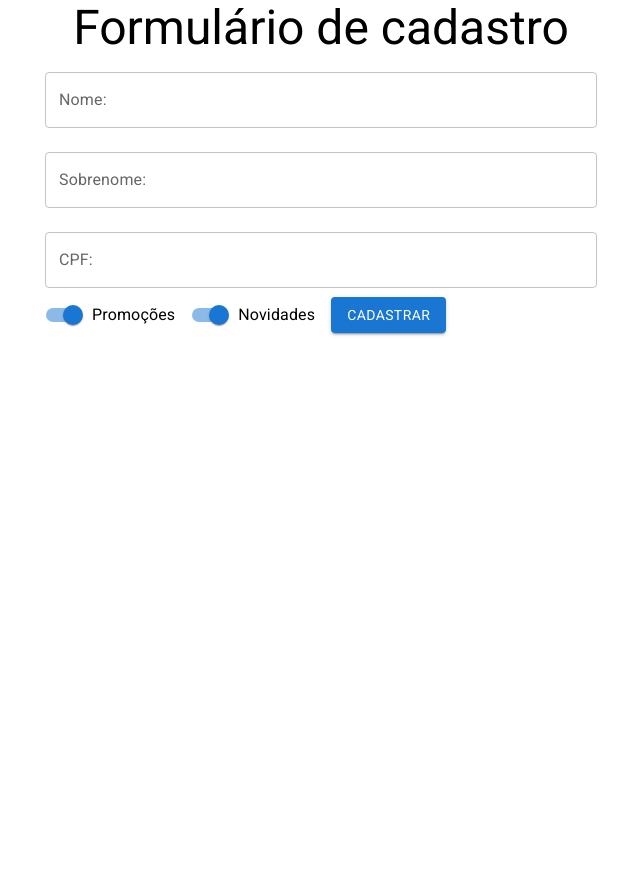
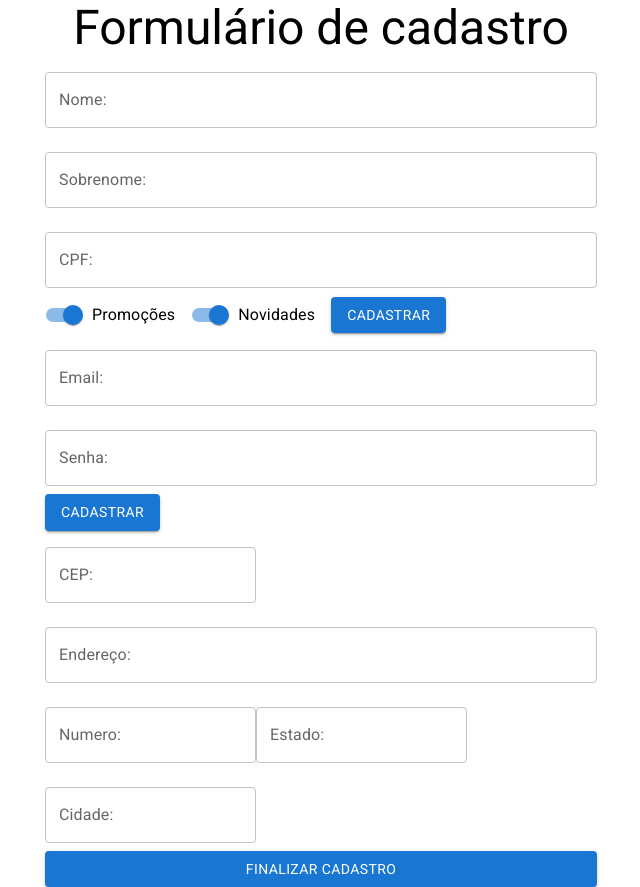
Before and after one commit to AlanFabricioBarbosa/formReact, a React (Create React App) app: page / in a window 1280 px wide. Shown: the whole page, without its empty margins (319-959 px from the left). Before the commit the page ends 800 px from the top, so only its background shows below. Built offline with nearby package versions, Linux system fonts and the light colour scheme; the HTML template or start-up script is replaced by a standard one.

Commit message:
:sparkles: Criado outras partes do formulário(Usuario, entregas)

```diff
--- /dev/null
+++ b/src/Components/FormularioCadastro/DadosEntregas.jsx
@@ -0,0 +1,54 @@
+import { TextField, Button } from '@mui/material'
+import React from 'react'
+
+function DadosEntrega() {
+    return(
+        <form>
+            <TextField
+                id="cep"
+                label="CEP:"
+                type="number"
+                variant='outlined'
+                margin='normal'
+            />
+            <TextField
+                id="endereco"
+                label="Endereço:"
+                type="text"
+                variant='outlined'
+                fullWidth
+                margin='normal'
+            />
+            <TextField
+                id="numero"
+                label="Numero:"
+                type="number"
+                variant='outlined'
+                margin='normal'
+            />
+            <TextField
+                id="estado"
+                label="Estado:"
+                type="text"
+                variant='outlined'
+                margin='normal'
+            />
+            <TextField
+                id="cidade"
+                label="Cidade:"
+                type="text"
+                variant='outlined'
+                margin='normal'
+            />
+            <Button
+                type="submit"
+                variant='contained'
+                color='primary'
+                fullWidth>
+                    Finalizar Cadastro
+            </Button>
+        </form>
+    )
+}
+
+export default DadosEntrega
--- /dev/null
+++ b/src/Components/FormularioCadastro/DadosPessoais.jsx
@@ -0,0 +1,84 @@
+import Button from '@mui/material/Button'
+import TextField from '@mui/material/TextField'
+import Switch from '@mui/material/Switch'
+import FormControlLabel from '@mui/material/FormControlLabel'
+import React, { useState } from 'react'
+
+
+function DadosPessoais({aoEnviar, validarCPF}) {
+    const [nome, setNome] = useState("")
+    const [sobrenome, setSobrenome] = useState("")
+    const [cpf, setCpf] = useState("")
+    const [promocoes, setPromocoes] = useState("true")
+    const [novidades, setNovidades] = useState("true")
+
+    const[erros, setErros] = useState({cpf:{valido:true, texto:""}})
+
+    return(
+        <form onSubmit={(event)=> {
+                event.preventDefault();
+                aoEnviar({nome, sobrenome, cpf, novidades, promocoes})
+            }}
+        >
+            <TextField
+                value={nome}
+                onChange={(event) => {
+                        setNome(event.target.value)
+                    }
+                }
+                id='nome'
+                label='Nome:'
+                variant='outlined'
+                fullWidth
+                margin='normal'/>
+            <TextField
+                value={sobrenome}
+                onChange={(event) => {
+                        setSobrenome(event.target.value)
+                    }
+                }
+                id='sobrenome'
+                label='Sobrenome:'
+                variant='outlined'
+                fullWidth
+                margin='normal'/>
+            <TextField
+                value={cpf}
+                onChange={(event) => {
+                        setCpf(event.target.value)
+                    }
+                }
+                onBlur={(event) =>{
+                    const valido = validarCPF(event.target.value)
+                    setErros({cpf:valido})
+                }}
+                error={!erros.cpf.valido}
+                helperText={erros.cpf.texto}
+                id='cpf'
+                label='CPF:'
+                variant='outlined'
+                fullWidth
+                margin='normal'/>
+            <FormControlLabel
+                label='Promoções'
+                control={<Switch checked={promocoes} onChange={(event) =>{
+                    setPromocoes(event.target.checked)
+                }} name='promocoes' defaultChecked={promocoes} />}
+            />
+            <FormControlLabel
+                label='Novidades'
+                control={<Switch checked={novidades} onChange={(event) =>{
+                    setNovidades(event.target.checked)
+                }} name='novidades' defaultChecked={novidades} />}
+            />
+            <Button
+                type="submit"
+                variant='contained'
+                color='primary'>
+                    Cadastrar
+            </Button>
+        </form>
+    )
+}
+
+export default  DadosPessoais
--- /dev/null
+++ b/src/Components/FormularioCadastro/DadosUsuario.jsx
@@ -0,0 +1,33 @@
+import { Button, TextField } from "@mui/material";
+import React from "react";
+
+function DadosUsuario() {
+    return(
+        <form>
+            <TextField
+                id="email"
+                label="Email:"
+                type="email"
+                variant='outlined'
+                fullWidth
+                margin='normal'
+            />
+            <TextField
+                id="senha"
+                label="Senha:"
+                type="password"
+                variant='outlined'
+                fullWidth
+                margin='normal'
+            />
+            <Button
+                type="submit"
+                variant='contained'
+                color='primary'>
+                    Cadastrar
+            </Button>
+        </form>
+    )
+}
+
+export default DadosUsuario
--- a/src/Components/FormularioCadastro/FormularioCadastro.jsx
+++ b/src/Components/FormularioCadastro/FormularioCadastro.jsx
@@ -1,83 +1,17 @@
-import Button from '@mui/material/Button'
-import TextField from '@mui/material/TextField'
-import Switch from '@mui/material/Switch'
-import FormControlLabel from '@mui/material/FormControlLabel'
-import React, { useState } from 'react'
+
+import React from 'react'
+import DadosPessoais from './DadosPessoais'
+import DadosUsuario from './DadosUsuario'
+import DadosEntrega from './DadosEntregas'
 
 
 function FormularioCadastro({aoEnviar, validarCPF}) {
-    const [nome, setNome] = useState("")
-    const [sobrenome, setSobrenome] = useState("")
-    const [cpf, setCpf] = useState("")
-    const [promocoes, setPromocoes] = useState("true")
-    const [novidades, setNovidades] = useState("true")
-
-    const[erros, setErros] = useState({cpf:{valido:true, texto:""}})
-
     return(
-        <form onSubmit={(event)=> {
-                event.preventDefault();
-                aoEnviar({nome, sobrenome, cpf, novidades, promocoes})
-            }}
-        >
-            <TextField
-                value={nome}
-                onChange={(event) => {
-                        setNome(event.target.value)
-                    }
-                }
-                id='nome'
-                label='Nome:'
-                variant='outlined'
-                fullWidth
-                margin='normal'/>
-            <TextField
-                value={sobrenome}
-                onChange={(event) => {
-                        setSobrenome(event.target.value)
-                    }
-                }
-                id='sobrenome'
-                label='Sobrenome:'
-                variant='outlined'
-                fullWidth
-                margin='normal'/>
-            <TextField
-                value={cpf}
-                onChange={(event) => {
-                        setCpf(event.target.value)
-                    }
-                }
-                onBlur={(event) =>{
-                    const valido = validarCPF(cpf)
-                    setErros({cpf:valido})
-                }}
-                error={!erros.cpf.valido}
-                helperText={erros.cpf.texto}
-                id='cpf'
-                label='CPF:'
-                variant='outlined'
-                fullWidth
-                margin='normal'/>
-            <FormControlLabel
-                label='Promoções'
-                control={<Switch checked={promocoes} onChange={(event) =>{
-                    setPromocoes(event.target.checked)
-                }} name='promocoes' defaultChecked={promocoes} />}
-            />
-            <FormControlLabel
-                label='Novidades'
-                control={<Switch checked={novidades} onChange={(event) =>{
-                    setNovidades(event.target.checked)
-                }} name='novidades' defaultChecked={novidades} />}
-            />
-            <Button
-                type="submit"
-                variant='contained'
-                color='primary'>
-                    Cadastrar
-            </Button>
-        </form>
+        <>
+            <DadosPessoais aoEnviar={aoEnviar} validarCPF={validarCPF}/>
+            <DadosUsuario/>
+            <DadosEntrega/>
+        </>
     )
 }
 
```
